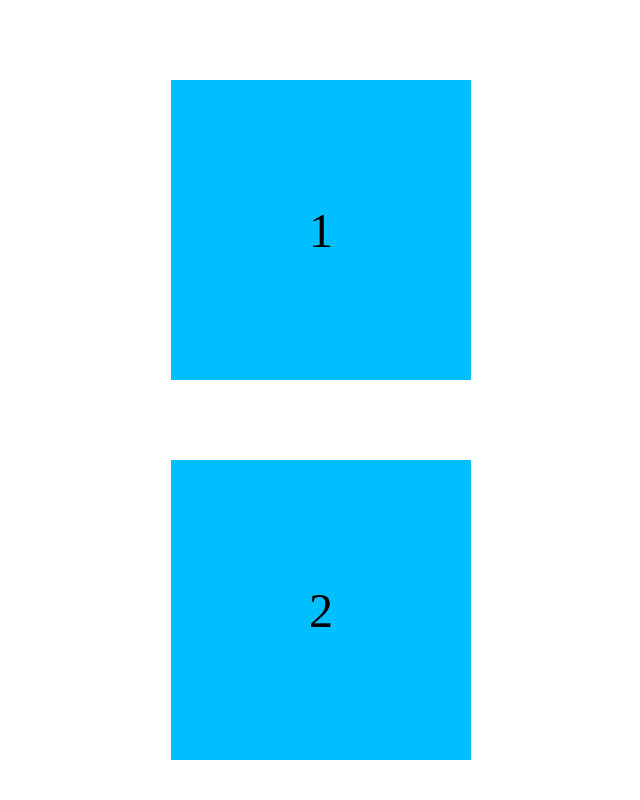
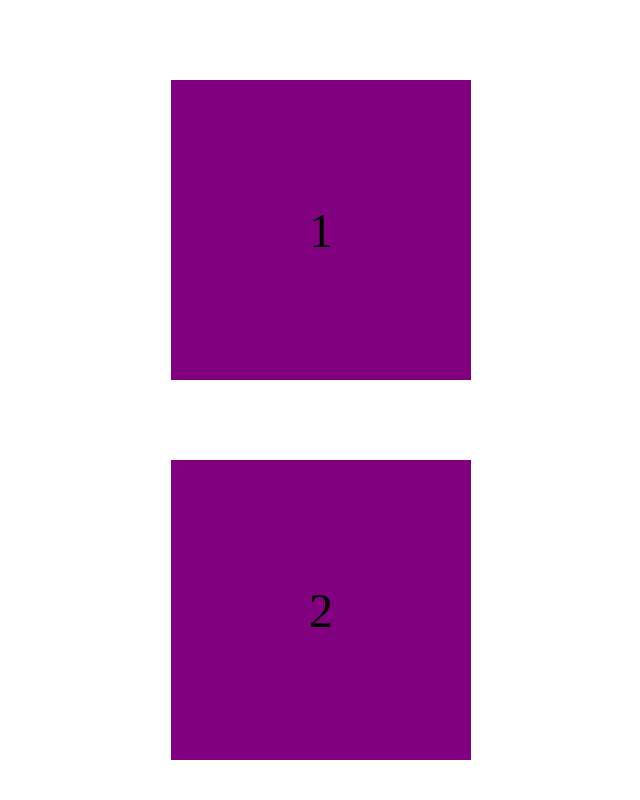
Before and after one commit to wonswe/dc_portfolio, a plain HTML site: page intersection-before/index.html in a window 1280 px wide. Shown: the top 800 px of the page, without its empty margins (319-959 px from the left). Drawn offline with Linux system fonts and the light colour scheme.

Commit message:
continue working on intersection observer

```diff
--- a/intersection-before/index.html
+++ b/intersection-before/index.html
@@ -46,14 +46,32 @@
     <div class="box">20</div>
 
     <script>
+      // 1. create an instance of IntersectionObserver class,
+      // + 관찰할 때마다 호출하기 원하는 콜백함수를 전달
       const observer = new IntersectionObserver(callback);
+
+      // 2. querySelectorAll로 .box 클래스를 가진 모든 요소를 불러온다.
       const boxes = document.querySelectorAll('.box');
+
+      // 3. 각 .box 요소에 개별적으로 observe라는 함수 호출
       boxes.forEach((box) => observer.observe(box))
 
+      // 4. 이 콜백함수는 처음으로 관찰하기 시작한 순간에 모든 요소들을 호출,
+      // 화면에서 사라지거나 진입할 때마다 콜백함수가 호출이 된다.
       function callback(entries) {
+        // entries는 변경사항이 발생한 요소들을 배열로 전달해준다.
         entries.forEach(entry => {
+          // 전달된 배열을 forEach로 하나씩 순회하면서 entry의 상태에 따라
+          // isIntersecting인지 등 파악
+          if (entry.isIntersecting) {
+            entry.target.classList.add('active')
+          } else {
+            entry.target.classList.remove('active');
+          }
           console.log(entry);
-
+          console.log(entry.target);
+          console.log(entry.isIntersecting);
+          console.log(entry.intersectionRatio);
         })
       }
     </script>
```
